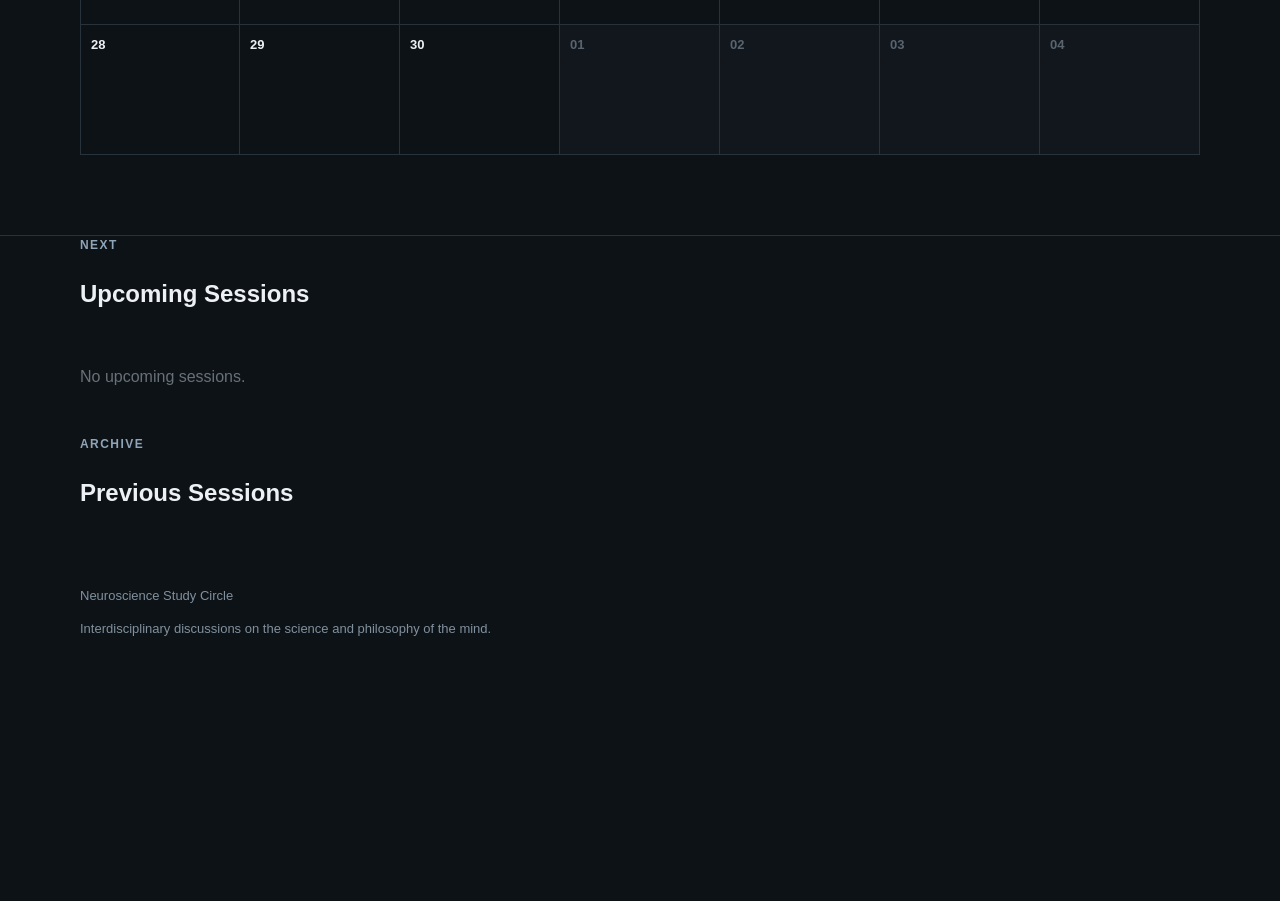
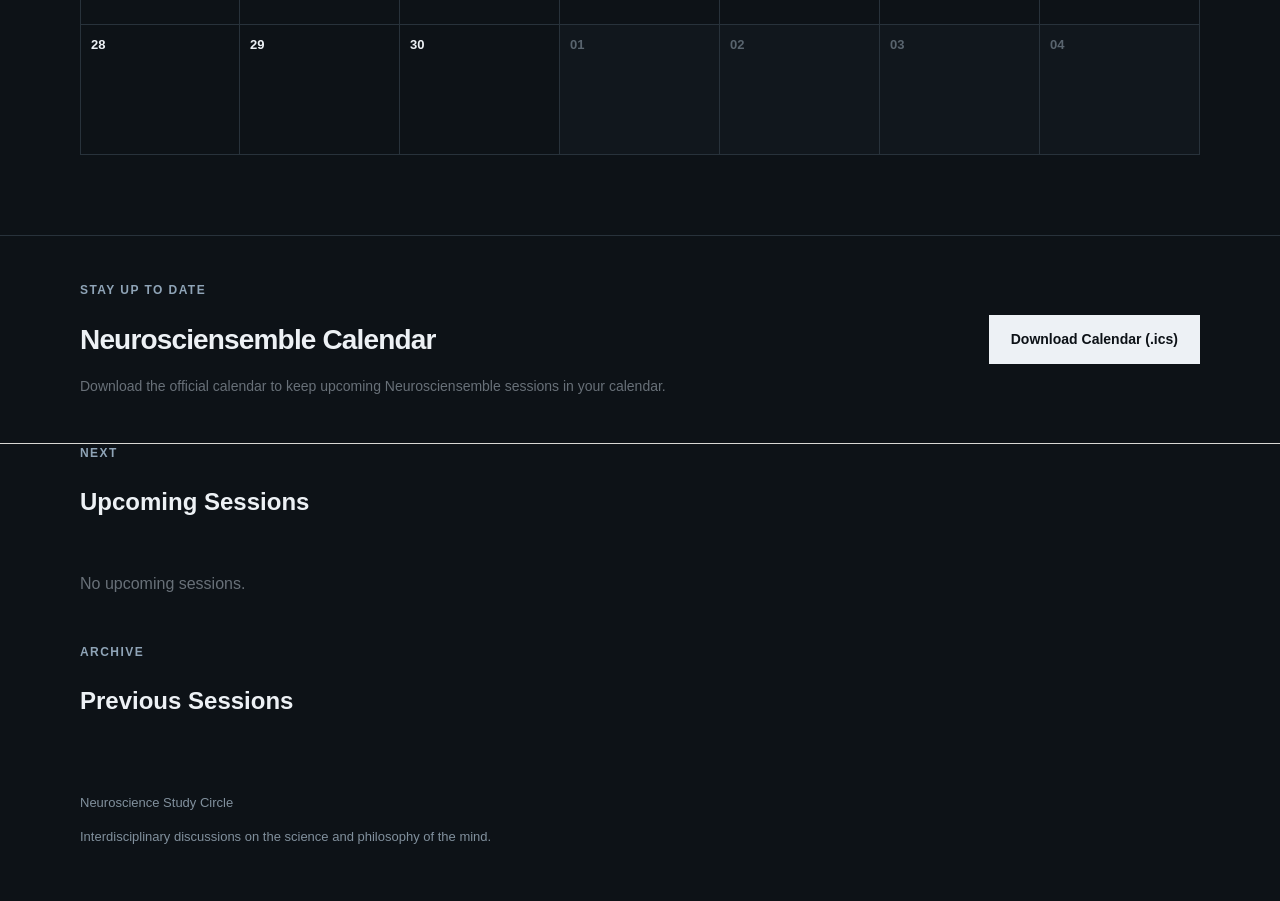
Before and after one commit to nimahamed88/study-circle, a Django app: page /programme/ in a window 1280 px wide. Shown: the part 1118-2019 px from the top of the page. Before the commit the page ends 1754 px from the top, so only its background shows below. Run offline with Django 5.2, Linux system fonts and the light colour scheme; data that the repository does not hold is empty.

Commit message:
Add official calendar feed

```diff
--- a/core/static/core/css/style.css
+++ b/core/static/core/css/style.css
@@ -204,6 +204,46 @@ a {
     border-bottom: 1px solid #d8d8d4;
 }
 
+/* =========================
+   CALENDAR SUBSCRIPTION
+   ========================= */
+
+.calendar-subscription-section {
+    padding: 45px 0;
+    border-bottom: 1px solid #d8d8d4;
+}
+
+.calendar-subscription {
+    display: flex;
+    justify-content: space-between;
+    align-items: center;
+    gap: 50px;
+}
+
+.calendar-subscription-content {
+    max-width: 650px;
+}
+
+.calendar-subscription-content h2 {
+    margin: 8px 0 12px;
+    font-size: 28px;
+    letter-spacing: -0.03em;
+}
+
+.calendar-subscription-content p:last-child {
+    margin: 0;
+    color: #687078;
+    font-size: 14px;
+    line-height: 1.6;
+}
+
+.calendar-subscription-actions {
+    display: flex;
+    align-items: center;
+    gap: 25px;
+    flex-shrink: 0;
+}
+
 .calendar-header {
     display: grid;
     grid-template-columns: 1fr auto 1fr;
@@ -583,7 +623,17 @@ a {
         gap: 30px;
     }
 
-
+    /* Calendar subscription */
+
+    .calendar-subscription {
+        flex-direction: column;
+        align-items: flex-start;
+        gap: 25px;
+    }
+
+    .calendar-subscription-actions {
+        flex-wrap: wrap;
+    }
     /* Calendar */
 
     .calendar-section {
--- a/core/templates/core/programme.html
+++ b/core/templates/core/programme.html
@@ -128,6 +128,48 @@
             </div>
 
             {% endfor %}
+
+        </div>
+
+    </div>
+
+</section>
+
+
+
+
+<!-- CALENDAR SUBSCRIPTION -->
+
+<section class="calendar-subscription-section">
+
+    <div class="container">
+
+        <div class="calendar-subscription">
+
+            <div class="calendar-subscription-content">
+
+                <p class="eyebrow">STAY UP TO DATE</p>
+
+                <h2>Neurosciensemble Calendar</h2>
+
+                <p>
+                    Download the official calendar to keep upcoming
+                    Neurosciensemble sessions in your calendar.
+                </p>
+
+            </div>
+
+            <div class="calendar-subscription-actions">
+
+                <a
+                    href="{% url 'calendar_feed' %}"
+                    class="button"
+                    download="neurosciensemble.ics"
+                >
+                    Download Calendar (.ics)
+                </a>
+
+            </div>
 
         </div>
 
--- a/core/urls.py
+++ b/core/urls.py
@@ -3,6 +3,8 @@ from . import views
 
 urlpatterns = [
     path("", views.home, name="home"),
+
+    path("calendar.ics", views.calendar_feed, name="calendar_feed"),
 
     path("programme/", views.programme, name="programme"),
     path(
--- a/core/views.py
+++ b/core/views.py
@@ -1,9 +1,10 @@
 import calendar
-from datetime import date
-
+from datetime import date, timezone as dt_timezone
 from django.shortcuts import get_object_or_404, render
 from django.utils import timezone
 from django.utils.timezone import localtime
+from django.http import HttpResponse
+from django.urls import reverse
 from .models import Session, Speaker, Subgroup
 
 
@@ -24,6 +25,103 @@ def home(request):
             "next_session": next_session,
         },
     )
+
+def calendar_feed(request):
+    sessions = (
+        Session.objects
+        .filter(start_time__gt=timezone.now())
+        .prefetch_related("speakers", "subgroups")
+        .order_by("start_time")
+    )
+
+    def escape_ical(value):
+        if not value:
+            return ""
+
+        return (
+            str(value)
+            .replace("\\", "\\\\")
+            .replace(";", "\\;")
+            .replace(",", "\\,")
+            .replace("\r\n", "\\n")
+            .replace("\n", "\\n")
+            .replace("\r", "\\n")
+        )
+
+    lines = [
+        "BEGIN:VCALENDAR",
+        "VERSION:2.0",
+        "PRODID:-//Neurosciensemble//Study Circle//EN",
+        "CALSCALE:GREGORIAN",
+        "METHOD:PUBLISH",
+        "X-WR-CALNAME:Neurosciensemble — Study Circle",
+        "X-WR-TIMEZONE:Europe/Paris",
+    ]
+
+    for session in sessions:
+        start_utc = session.start_time.astimezone(dt_timezone.utc)
+        end_utc = session.end_time.astimezone(dt_timezone.utc)
+
+        speakers = ", ".join(
+            speaker.name
+            for speaker in session.speakers.all()
+        )
+
+        description_parts = []
+
+        if session.description:
+            description_parts.append(session.description)
+
+        if speakers:
+            description_parts.append(
+                f"Speakers: {speakers}"
+            )
+
+        description_parts.append(
+            f"Session type: {session.get_session_type_display()}"
+        )
+
+        if session.meeting_link:
+            description_parts.append(
+                f"Google Meet: {session.meeting_link}"
+            )
+
+        session_url = request.build_absolute_uri(
+            reverse("session_detail", args=[session.pk])
+        )
+
+        description_parts.append(
+            f"Session page: {session_url}"
+        )
+
+        description = "\n\n".join(description_parts)
+
+        lines.extend([
+            "BEGIN:VEVENT",
+            f"UID:session-{session.pk}@neurosciensemble.org",
+            f"DTSTAMP:{timezone.now().astimezone(dt_timezone.utc).strftime('%Y%m%dT%H%M%SZ')}",
+            f"DTSTART:{start_utc.strftime('%Y%m%dT%H%M%SZ')}",
+            f"DTEND:{end_utc.strftime('%Y%m%dT%H%M%SZ')}",
+            f"SUMMARY:{escape_ical(session.title)}",
+            f"DESCRIPTION:{escape_ical(description)}",
+            f"LOCATION:{escape_ical(session.room)}",
+            f"URL:{session_url}",
+            "END:VEVENT",
+        ])
+
+    lines.append("END:VCALENDAR")
+
+    response = HttpResponse(
+        "\r\n".join(lines) + "\r\n",
+        content_type="text/calendar; charset=utf-8",
+    )
+
+    response["Content-Disposition"] = (
+        'inline; filename="neurosciensemble.ics"'
+    )
+
+    return response
+
 
 
 def programme(request):
```
